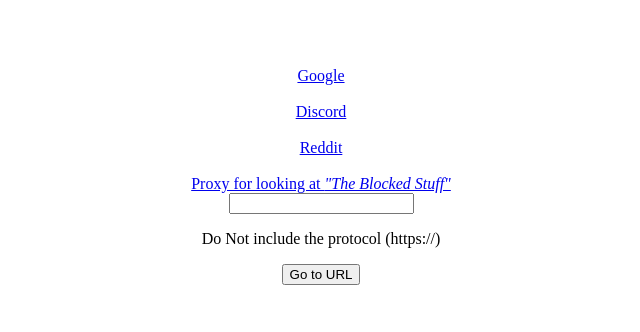
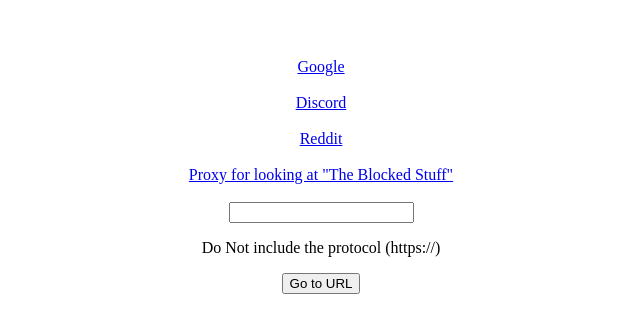
Before and after one commit to bvoid82/quickaccs, a plain HTML site: page index.html in a window 1280 px wide. Shown: the part 232-564 px from the top of the page, without its empty margins (319-959 px from the left). Drawn offline with Linux system fonts and the light colour scheme.

Commit message:
Update index.html

```diff
--- a/index.html
+++ b/index.html
@@ -26,7 +26,7 @@
 <a href="https://google.com">Google</a><br>
 <a href="https://discord.com/login">Discord</a><br>
 <a href="https://reddit.com">Reddit</a><br>
-   <a href="https://proxyscrape.com">Proxy for looking at <i>"The Blocked Stuff"</i></a>
+   <a href="https://proxyscrape.com">Proxy for looking at "The Blocked Stuff"</a><br>
 
 <input id=text type=text></input>
  <p>Do Not include the protocol (https://)</p>
```
